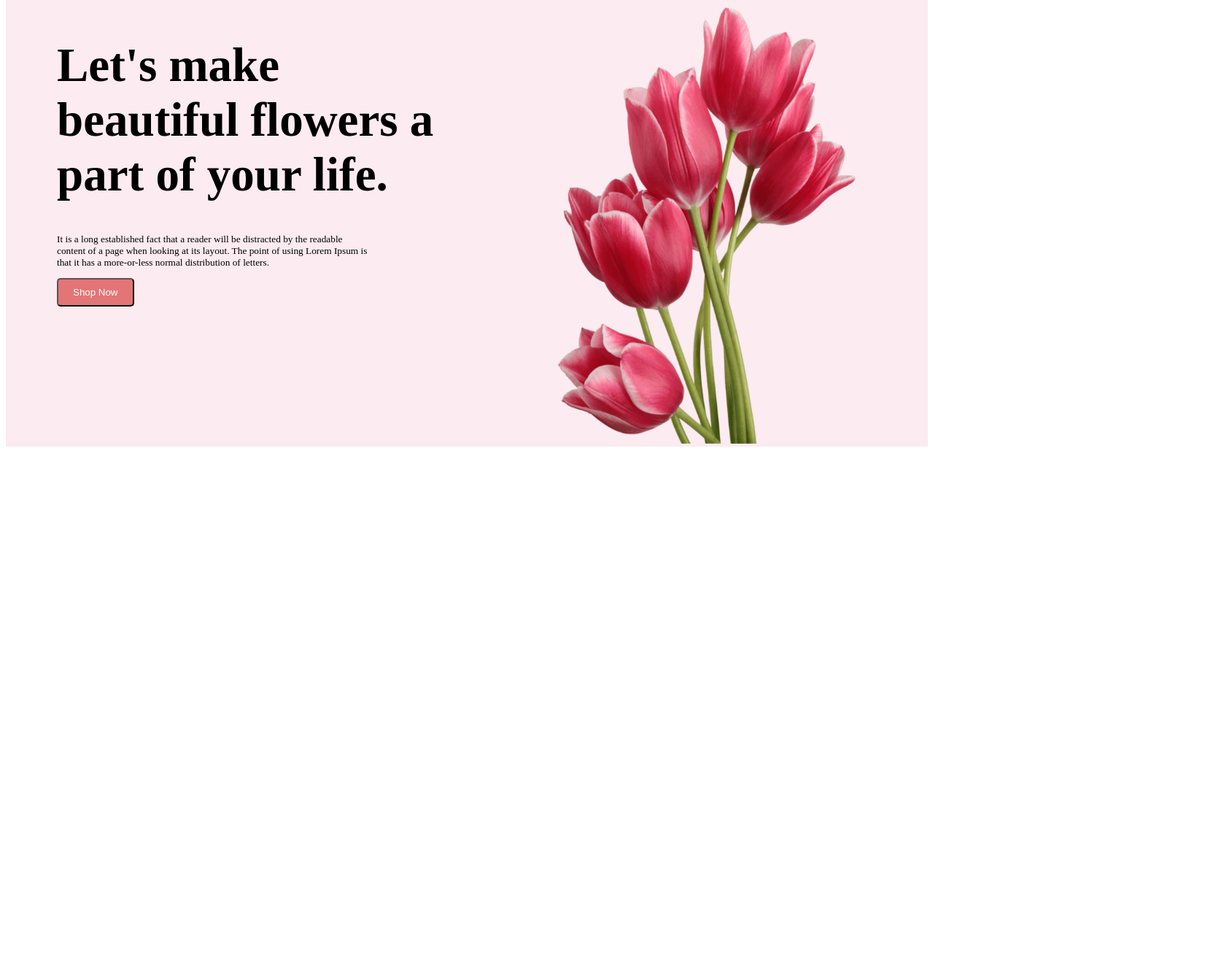
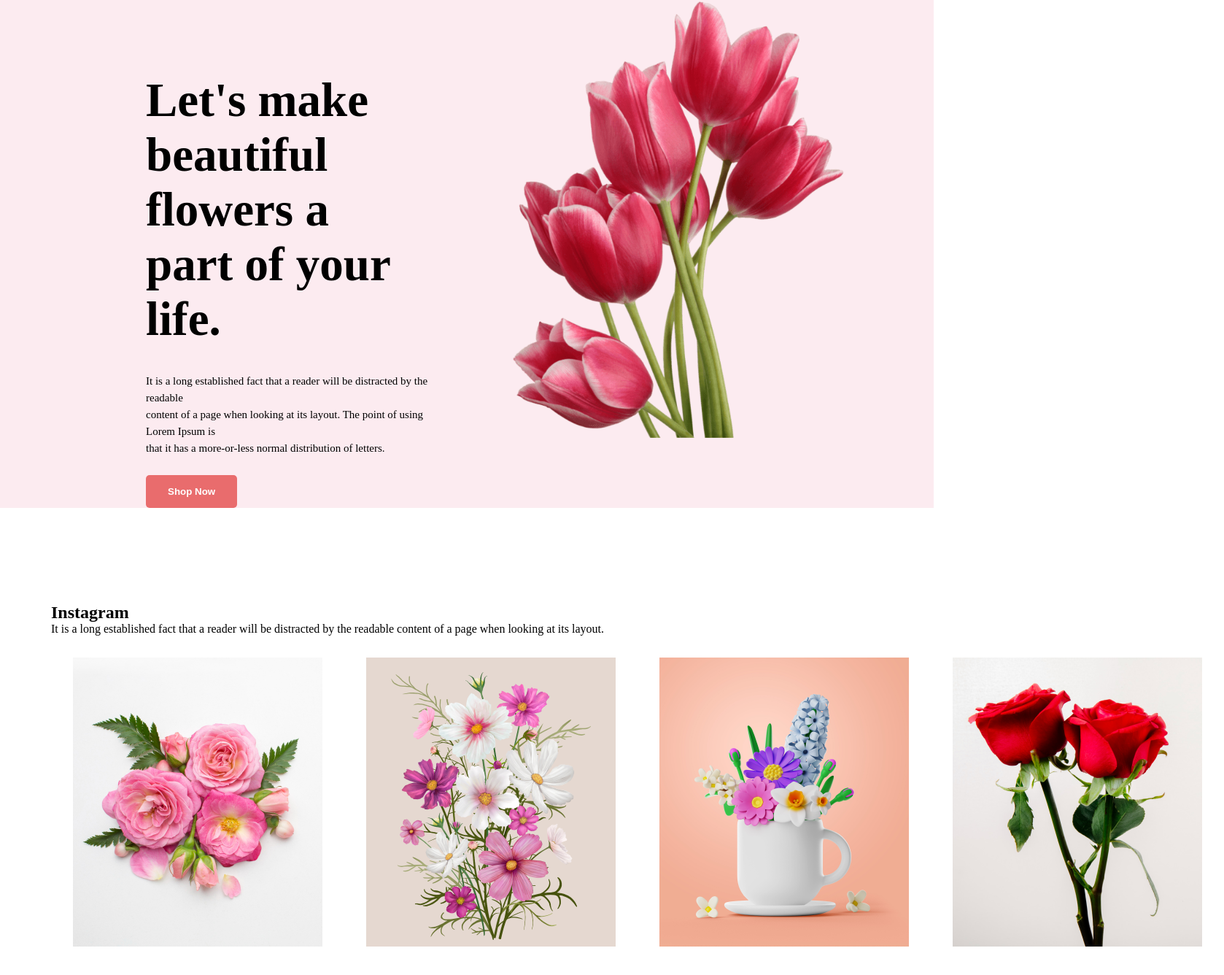
Before and after one commit to Masum-SM/Flowers_For_Dreams, a plain HTML site: page index.html in a window 1280 px wide. Shown: the part 50-1386 px from the top of the page at 73% size, 1678 px wide, since content can reach past the window. Before the commit the page ends 800 px from the top, so only its background shows below. Drawn offline with Linux system fonts and the light colour scheme.

```diff
--- a/index.html
+++ b/index.html
@@ -11,13 +11,12 @@
         <div class="writing_part">
             <h1 style="font-size: 65px;" >Let's make<br>
                  beautiful flowers a<br>
-                  part of your life.</h1>
-            <p style="font-size: smaller;" >It is a long established fact that a reader will be distracted by the readable <br>
+                  part of your life.</h1><br><br>
+            <p style="font-size: 15px; line-height: 23px;" >It is a long established fact that a reader will be distracted by the readable <br>
                 content of a page when looking at its layout. The point of using Lorem Ipsum is <br>
                 that it has a more-or-less normal distribution of letters.</p>
                 <button class="btn">Shop Now</button>
         </div>
-
         <div>
             <img class="img_design" src="images/pngwing 10.png" alt="">
         </div>
@@ -29,7 +28,32 @@
 
 
     <main>
+        <!-- instagram -->
+        <section>
+            <h1>Instagram</h1>
+            <p>It is a long established fact that a reader will be distracted by the readable
+                content of a page when looking at its layout.</p>
+            <div class="insta_container">
+                <div class="insta">
+                    <img src="images/Flower 01.png" alt="">
+                </div>
+                <div class="insta">
+                    <img src="images/Rectangle 4.png" alt="">
+                </div>
+                <div class="insta">
+                    <img src="images/Rectangle 5.png" alt="">
+                </div>
+                <div class="insta">
+                    <img src="images/Rectangle 6.png" alt="">
+                </div>
+            </div>
+        </section>
 
+        <!-- input section -->
+        <section class="">
+            <h1></h1>
+
+        </section>
     </main>
 
 
--- a/style.css
+++ b/style.css
@@ -1,50 +1,54 @@
+*{
+    margin: 0px;
+    padding: 0px;
+}
+*{
+    box-sizing: border-box;
+}
 /* header section design */
 .header_design {
  background-color: rgba(222, 85, 122, 0.115);
  display: flex;
  padding-top: 50px;
- padding-left: 70px;
- padding-right: 70px;
+ padding-left: 200px;
+ padding-right: 100px;
+}
+.writing_part{
+    padding-top: 100px;
 }
 .img_design{
     height: 600px;
-    width: 450px;
-    padding-left: 150px;
+    width: 500px;
+     margin-left: 90px;
 }
-/* .writing_part{
-margin: 30px;
-}  */
-
 .btn{
     color: white;
-    background-color: rgba(223, 92, 92, 0.818);
-    size: 150px;
-    padding-left: 20px;
-    padding-right: 20px;
-    padding-top: 10px;
-    padding-bottom: 10px;
+    background-color: rgba(230, 83, 83, 0.827);
+    size: 165px;
+    padding-left: 30px;
+    padding-right: 30px;
+    padding-top: 15px;
+    padding-bottom: 15px;
+    margin-top: 25px;
     border-radius: 5px;
     border-color: none;
+    border: 0;
+    font-weight: bolder;
 }
 
-
-
-
-
-
-
-
-
-
-/*
-.heading{
- height: 708px;
- width: 288px;
- size: 0vmax;
- font-weight: bolder;
+/* main   section style */
+main{
+    max-width: 1140px;
+    margin: 0 auto;
 }
-
-.para{
-    height: 634px;
-    width: 90px;
-} */
+main section{
+    margin-top: 130px;
+}
+/* instagram section design */
+.insta_container{
+    display: flex;
+}
+.insta{
+    gap: 24px;
+    padding: 30px;
+}
```
